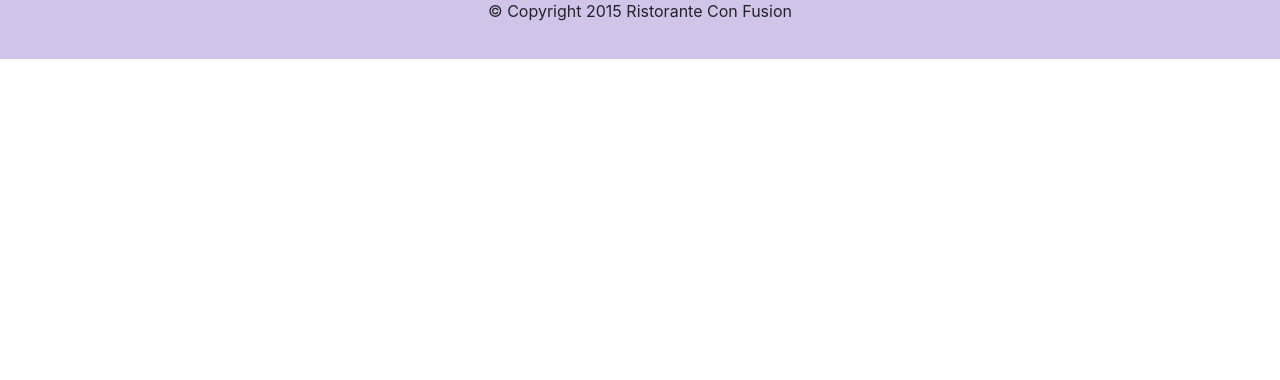
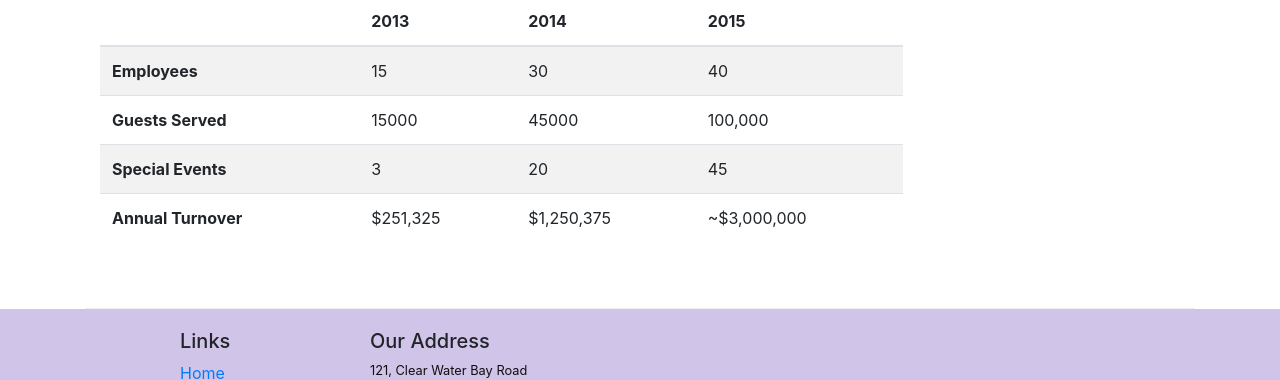
Before and after one commit to matthias61984/conFusion, a website: page aboutus.html in a window 1280 px wide. Shown: the part 1698-2078 px from the top of the page. Before the commit the page ends 1757 px from the top, so only its background shows below. Drawn offline with nearby package versions, Linux system fonts and the light colour scheme.

Commit message:
Tables and Cards

```diff
--- a/aboutus.html
+++ b/aboutus.html
@@ -58,7 +58,32 @@
                 <p>Started in 2010, Ristorante con Fusion quickly established itself as a culinary icon par excellence in Hong Kong. With its unique brand of world fusion cuisine that can be found nowhere else, it enjoys patronage from the A-list clientele in Hong Kong.  Featuring four of the best three-star Michelin chefs in the world, you never know what will arrive on your plate the next time you visit us.</p>
                 <p>The restaurant traces its humble beginnings to <em>The Frying Pan</em>, a successful chain started by our CEO, Mr. Peter Pan, that featured for the first time the world's best cuisines in a pan.</p>
             </div>
-            <div>
+            <div class="col-sm">
+              <div class="card">
+                <h3 class="card-header bg-primary text-white">Facts at a Glance</h3>
+                <div class="card-block">
+                  <dl class="row">
+                    <dt class="col-6">Started</dt>
+                    <dd class="col-6">3 Feb. 2013</dd>
+                    <dt class="col-6">Major Stake Holder</dt>
+                    <dd class="col-6">HK Fine Foods Inc.</dd>
+                    <dt class="col-6">Last Year's Turnover</dt>
+                    <dd class="col-6">$1,250,375</dd>
+                    <dt class="col-6">Employees</dt>
+                    <dd class="col-6">40</dd>
+                  </dl>
+              </div>
+              </div>
+            </div>
+            <div class="col-12">
+              <div class="card card-block bg-faded">
+                <blockquote class="blockquote">
+                  <p class="mb-0">You better cut the pizza in four pieces because I'm not hungry enough to eat six.</p>
+                  <footer class="blockquote-footer">Yogi Berra,
+                  <cite title="Source Title">The Wit and Wisdom of Yogi Berra, P. Pepe, Diversion Books, 2014</cite>
+                  </footer>
+                  </blockquote>
+              </div>
             </div>
         </div>
 
@@ -76,7 +101,51 @@
                 <p class="hidden-xs-down">Award winning three-star Michelin chef with wide International experience having worked closely with whos-who in the culinary world, he specializes in creating mouthwatering Indo-Italian fusion experiences. He says, <em>Put together the cuisines from the two craziest cultures, and you get a winning hit! Amma Mia!</em></p>
             </div>
        </div>
-
+       <div class="row row-content">
+         <div class="col-12 col-sm-9">
+           <h2>Facts &amp; Figures</h2>
+           <div class="table-responsive">
+                <table class="table table-striped">
+                <thead class="thead-inverse">
+                    <tr>
+                        <th>&nbsp;</th>
+                        <th>2013</th>
+                        <th>2014</th>
+                        <th>2015</th>
+                    </tr>
+                </thead>
+                <tbody>
+                    <tr>
+                        <th>Employees</th>
+                        <td>15</td>
+                        <td>30</td>
+                        <td>40</td>
+                    </tr>
+                    <tr>
+                        <th>Guests Served</th>
+                        <td>15000</td>
+                        <td>45000</td>
+                        <td>100,000</td>
+                    </tr>
+                    <tr>
+                        <th>Special Events</th>
+                        <td>3</td>
+                        <td>20</td>
+                        <td>45</td>
+                    </tr>
+                    <tr>
+                        <th>Annual Turnover</th>
+                        <td>$251,325</td>
+                        <td>$1,250,375</td>
+                        <td>~$3,000,000</td>
+                    </tr>
+                </tbody>
+                </table>
+                </div>
+         </div>
+         <div class="col-12 col-sm-3">
+         </div>
+       </div>
     </div>
 
     <footer class="footer">
```
